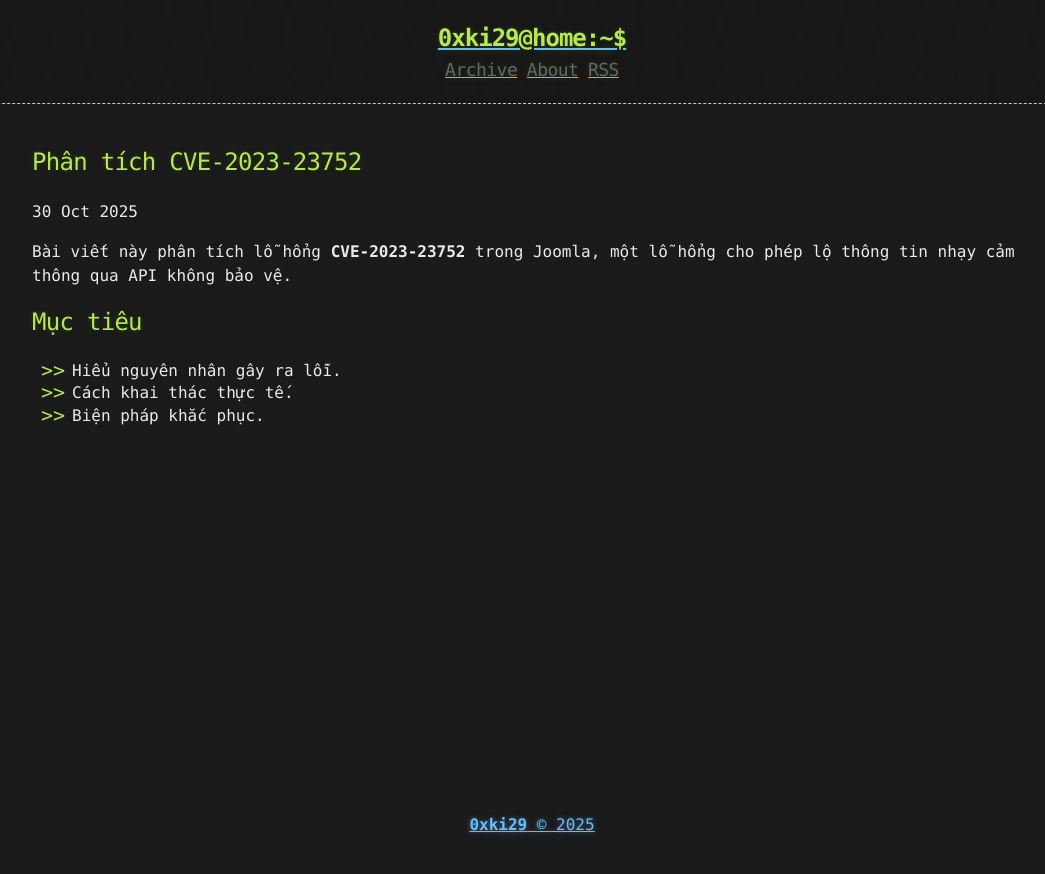
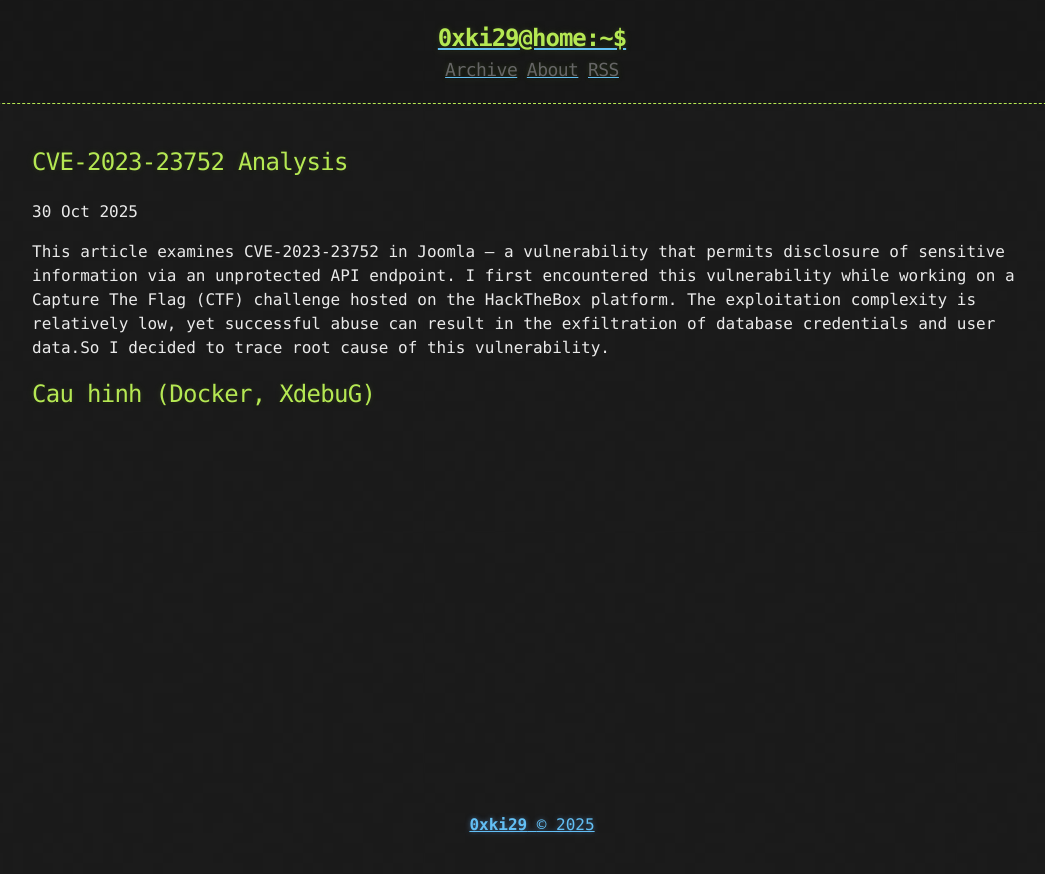
Before and after one commit to 0xki29/blog, a Jekyll site: the page built from _posts/2025-10-30-phan-tich-CVE-2023-23752.md, in a window 1280 px wide. Shown: the top 874 px of the page, without its empty margins (108-1153 px from the left). Built offline with Jekyll 4.4.1, drawn with Linux system fonts in a browser that asks for light colours.

Commit message:
Add post: Phân tích CVE-2023-23752

```diff
--- a/_posts/2025-10-30-phan-tich-CVE-2023-23752.md
+++ b/_posts/2025-10-30-phan-tich-CVE-2023-23752.md
@@ -1,14 +1,10 @@
 ---
 layout: post
-title: "Phân tích CVE-2023-23752"
+title: "CVE-2023-23752 Analysis"
 date: 2025-10-30 15:00:00 +0700
 categories: [Security, Joomla]
 ---
 
-Bài viết này phân tích lỗ hổng **CVE-2023-23752** trong Joomla,
-một lỗ hổng cho phép lộ thông tin nhạy cảm thông qua API không bảo vệ.
+This article examines CVE-2023-23752 in Joomla — a vulnerability that permits disclosure of sensitive information via an unprotected API endpoint. I first encountered this vulnerability while working on a Capture The Flag (CTF) challenge hosted on the HackTheBox platform. The exploitation complexity is relatively low, yet successful abuse can result in the exfiltration of database credentials and user data.So I decided to trace root cause of this vulnerability.
 
-## Mục tiêu
-- Hiểu nguyên nhân gây ra lỗi.
-- Cách khai thác thực tế.
-- Biện pháp khắc phục.
+## Cau hinh (Docker, XdebuG)
```
